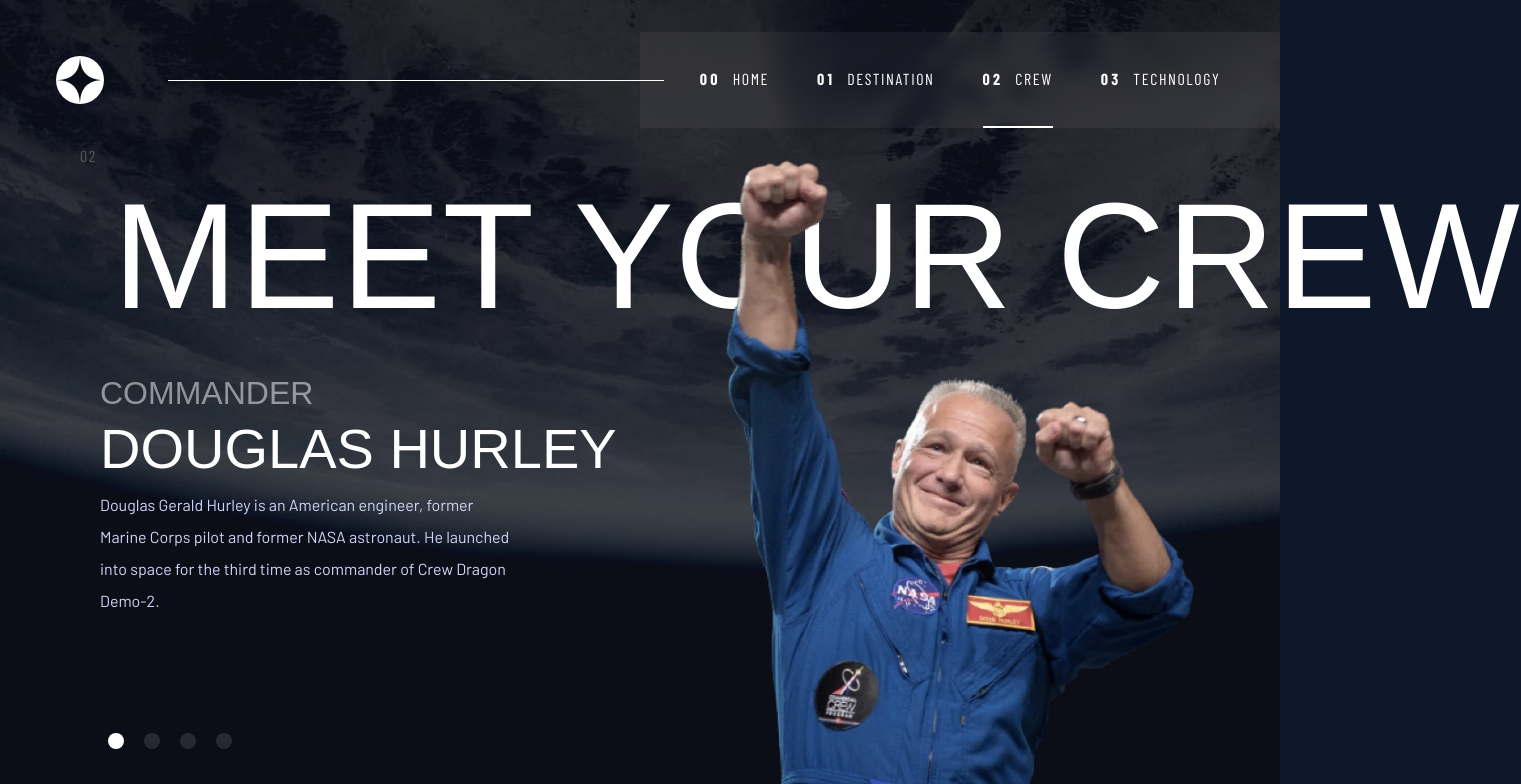
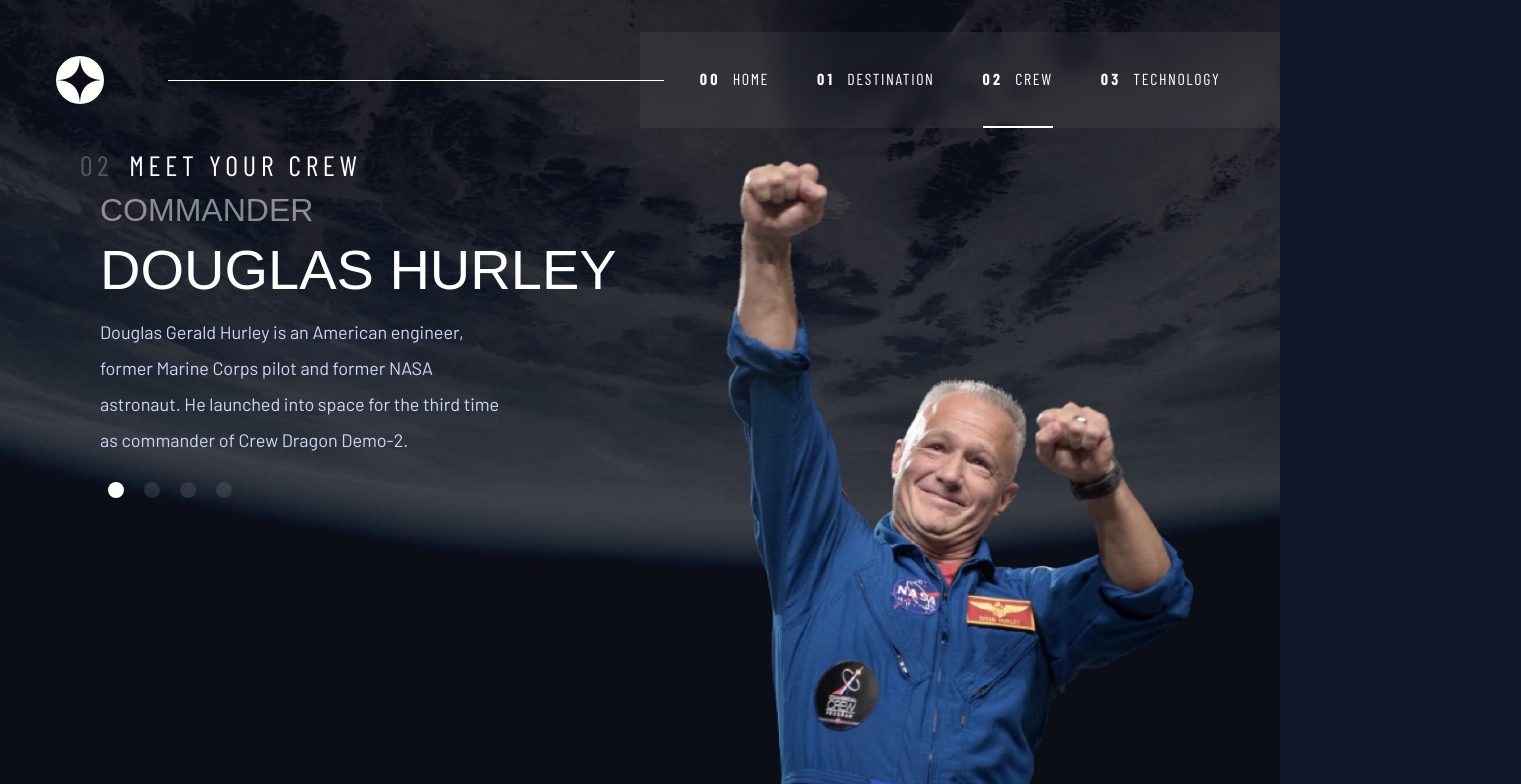
Before and after one commit to Alexjoshua14/Space-Tourism, a Next.js app: page /crew in a window 1280 px wide. Shown: the top 784 px of the page, 1521 px wide, since content can reach past the window. Built offline with nearby package versions, Linux system fonts and the light colour scheme; a web font is replaced by a local one.

Commit message:
Refine crew page

```diff
--- a/src/app/crew/detailsWrapper.tsx
+++ b/src/app/crew/detailsWrapper.tsx
@@ -22,17 +22,17 @@ const DetailsWrapper: FC<DetailsWrapperProps> = ({ crew }) => {
   const [crewIndex, setCrewIndex] = useState(0)
 
   return (
-    <section className="flex-1 grid grid-rows-[1fr_3fr] md:grid-rows-[1fr_2fr] gap-2 sm:gap-8 lg:grid-rows-1 lg:grid-cols-2">
-      <div className="absolute bottom-0  lg:right-0 min-h-[100px] h-1/2 lg:h-4/5 w-1/2 place-self-center grid place-content-center">
+    <section className="flex-1 flex flex-col gap-8">
+      <div className="flex-1 relative sm:absolute sm:bottom-0 lg:right-0 h-[45vh] lg:h-4/5 w-full sm:w-1/2 place-self-center grid place-content-center border-b-[1px] sm:border-0 border-b-slate-500/60 pointer-events-none">
         <Image src={crew[crewIndex].images.webp} alt={`Image of crew member: ${crew[crewIndex].name}`} fill className="object-contain aspect-square" quality={100} />
       </div>
-      <div className="md:min-w-[500px] lg:w-full h-1/3 lg:h-full px-5 flex flex-col gap-6 sm:gap-12 items-center lg:items-start lg:justify-end">
+      <div className="w-full lg:w-1/2 h-1/3 px-5 flex flex-col gap-4 items-center lg:items-start lg:justify-end">
         <CrewDetail {...crew[crewIndex]} />
         <ul className="flex gap-1 text-secondary">
           {crew.map((crew, index) => (
             <li key={`crew-member-${crew.name}`}>
               <button onClick={() => setCrewIndex(index)} className="w-full h-full p-2">
-                <div className={`h-4 w-4 rounded-full transition-all ${crewIndex === index ? "bg-white" : "bg-[#979797]/20 hover:bg-[#979797]/75"}`} />
+                <div className={`h-[10px] w-[10px] lg:h-4 lg:w-4 rounded-full transition-all ${crewIndex === index ? "bg-white" : "bg-[#979797]/20 hover:bg-[#979797]/75"}`} />
               </button>
             </li>
           ))}
--- a/src/app/crew/page.tsx
+++ b/src/app/crew/page.tsx
@@ -8,10 +8,10 @@ export default function Crew() {
   return (
     <>
       <Background />
-      <main className="flex min-h-[90vh] flex-col justify-start gap-2 px-4 sm:px-20 pt-16 sm:pt-36 pb-1 sm:pb-4">
+      <main className="flex min-h-[90vh] flex-col justify-start gap-2 px-4 sm:px-20 pt-16 sm:pt-28 lg:pt-36 pb-1 sm:pb-4">
         <div className="flex justify-center md:justify-start gap-4 tracking-widest font-header sm:text-3xl whitespace-nowrap">
-          <p className="text-white/25">02</p>
-          <h1 className="font-light">{`Meet your crew`.toUpperCase()}</h1>
+          <h5 className="text-white/25">02</h5>
+          <h5 className="font-light">{`Meet your crew`.toUpperCase()}</h5>
         </div>
         <DetailsWrapper crew={crew} />
       </main>
--- a/src/components/crewDetail.tsx
+++ b/src/components/crewDetail.tsx
@@ -8,15 +8,15 @@ interface CrewDetailProps {
 
 const CrewDetail: FC<CrewDetailProps> = ({ name, bio, role }) => {
   return (
-    <div className="h-full max-h-[300px] min-w-fit w-full grid grid-rows-[1fr_1fr_8fr] gap-6 text-center lg:text-left">
-      <h3 className="text-[32px] leading-8 text-serif text-white/50">
+    <div className="h-full w-full max-w-[500px] lg:max-w-[600px] flex flex-col gap-4 leading-none text-center lg:text-left">
+      <h4 className="text-white/50">
         {role.toUpperCase()}
+      </h4>
+      <h3 className="whitespace-nowrap">
+        {name.toUpperCase()}
       </h3>
-      <h2 className="text-[56px] leading-8 text-serif font-light whitespace-nowrap">
-        {name.toUpperCase()}
-      </h2>
-      <div className="w-4/5">
-        <p className="font-sans text-secondary leading-relaxed sm:leading-loose">
+      <div className="lg:w-4/5 place-self-center lg:place-self-start">
+        <p className="bodyText font-sans text-secondary leading-relaxed sm:leading-loose">
           {bio}
         </p>
       </div>
```
